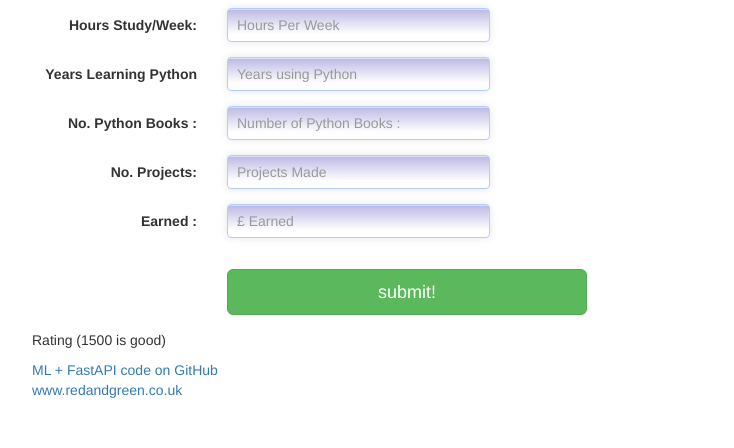
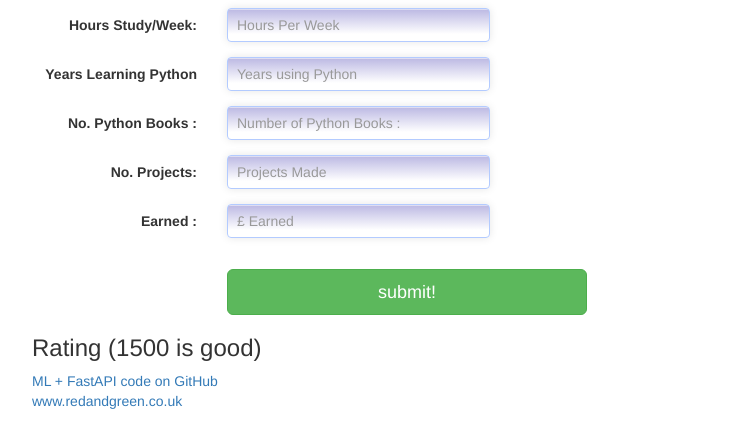
Before and after one commit to RGGH/fictional-pancake, a plain HTML site: page index.html in a window 1280 px wide. Shown: the part 102-550 px from the top of the page, without its empty margins (53-787 px from the left). Drawn offline with nearby package versions, Linux system fonts and the light colour scheme.

Commit message:
Update index.html

```diff
--- a/index.html
+++ b/index.html
@@ -67,7 +67,7 @@
             </div>
           </div>
           <p id="msg"></p>
-          <p id="demo">Rating (1500 is good)</p>
+          <h3 id="demo">Rating (1500 is good)</h3>
         </form>
         <a href="https://github.com/RGGH/API-3">ML + FastAPI code on GitHub</a>
 <br>
```
